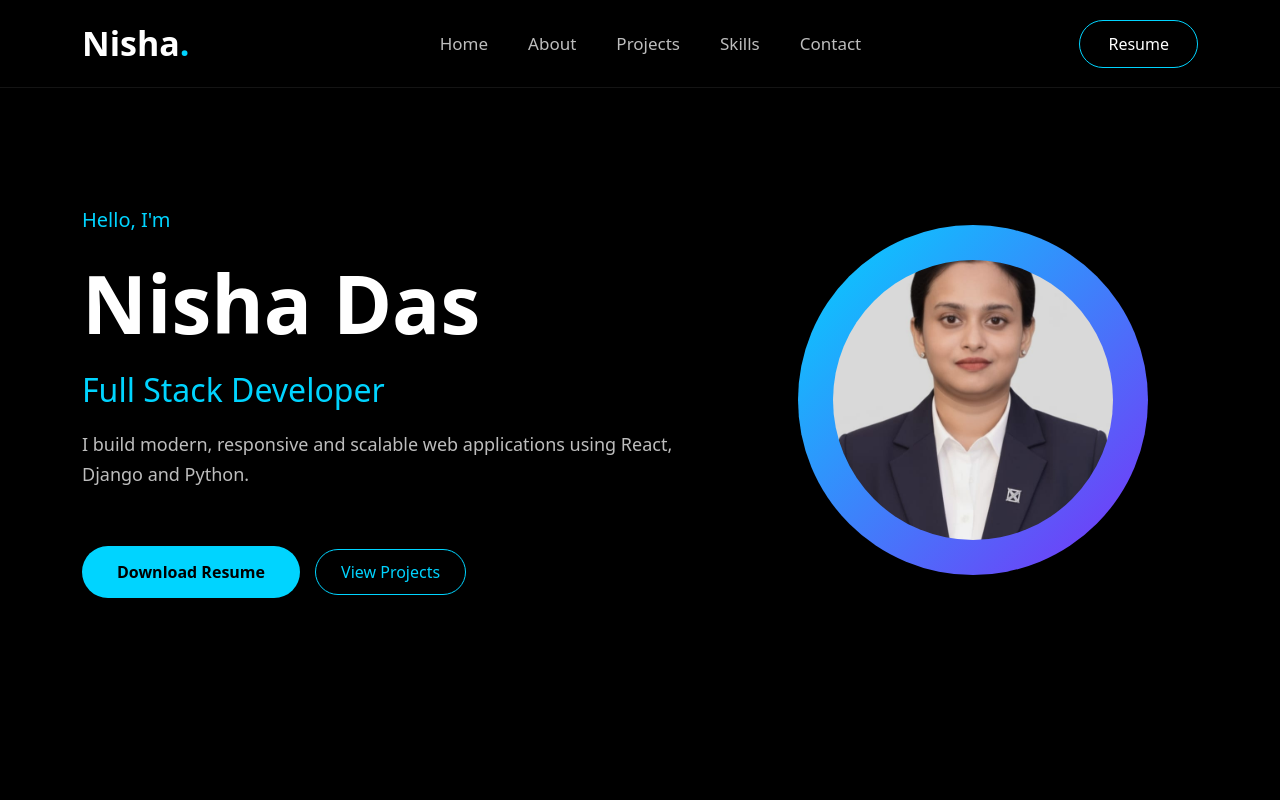
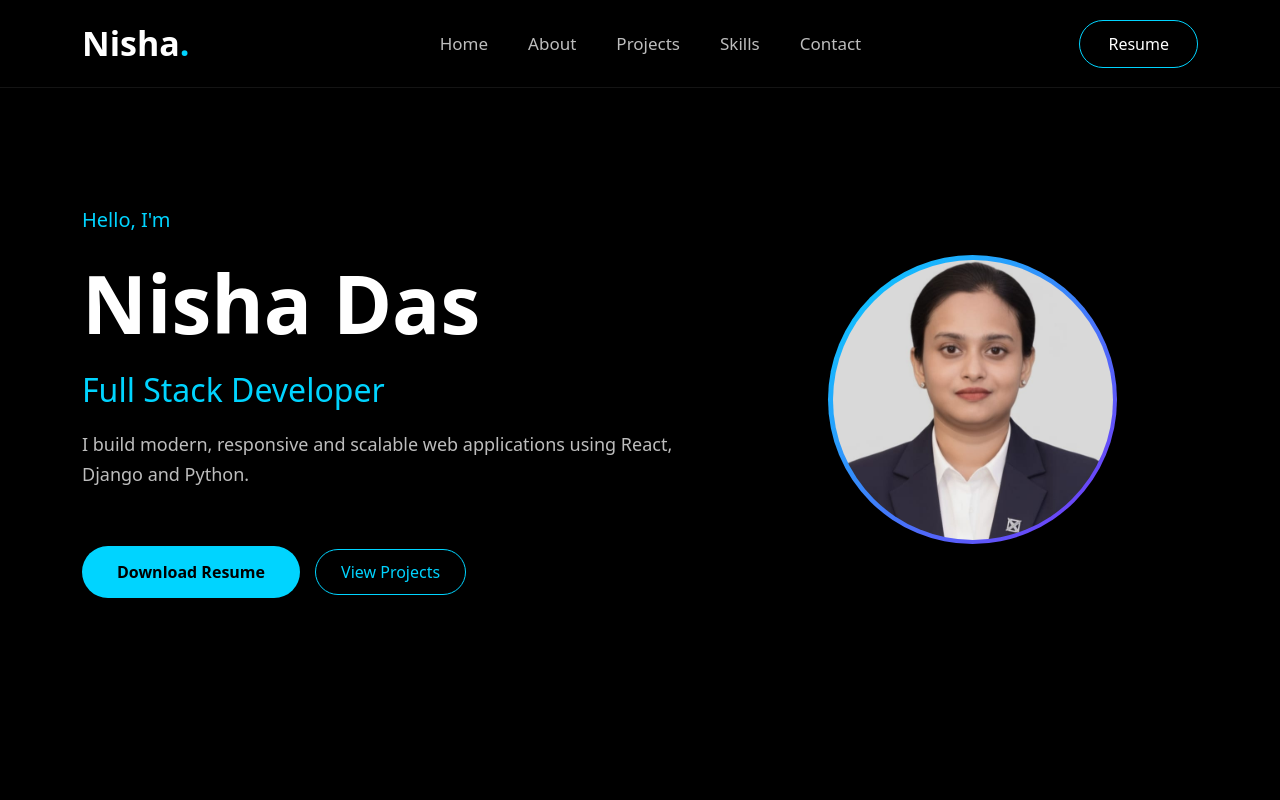
Before and after one commit to nisha200-creator/portfolio-frontend, a React app: page / in a window 1280 px wide. Shown: the top 800 px of the page. Built offline with nearby package versions, Linux system fonts and the light colour scheme; the HTML template or start-up script is replaced by a standard one.

Commit message:
change photo top

```diff
--- a/src/css/home.css
+++ b/src/css/home.css
@@ -75,8 +75,8 @@ body{
 /* Profile */
 
 .profile-circle{
-    width:350px;
-    height:350px;
+    width: 289px;
+    height: 289px;
     margin:auto;
     border-radius:50%;
     background:linear-gradient(135deg,#00d4ff,#7b2ff7);
@@ -90,13 +90,14 @@ body{
 }
 
 .profile-circle img,
-.profile-img{
+.profile-img {
     width: 280px;
     height: 280px;
+    border-radius: 50%;
     object-fit: cover;
-    border-radius: 50%;
+    object-position: center 20%; /* Adjust vertical position */
+    display: block;
 }
-
 /* Skills */
 
 .skills-section{
```
